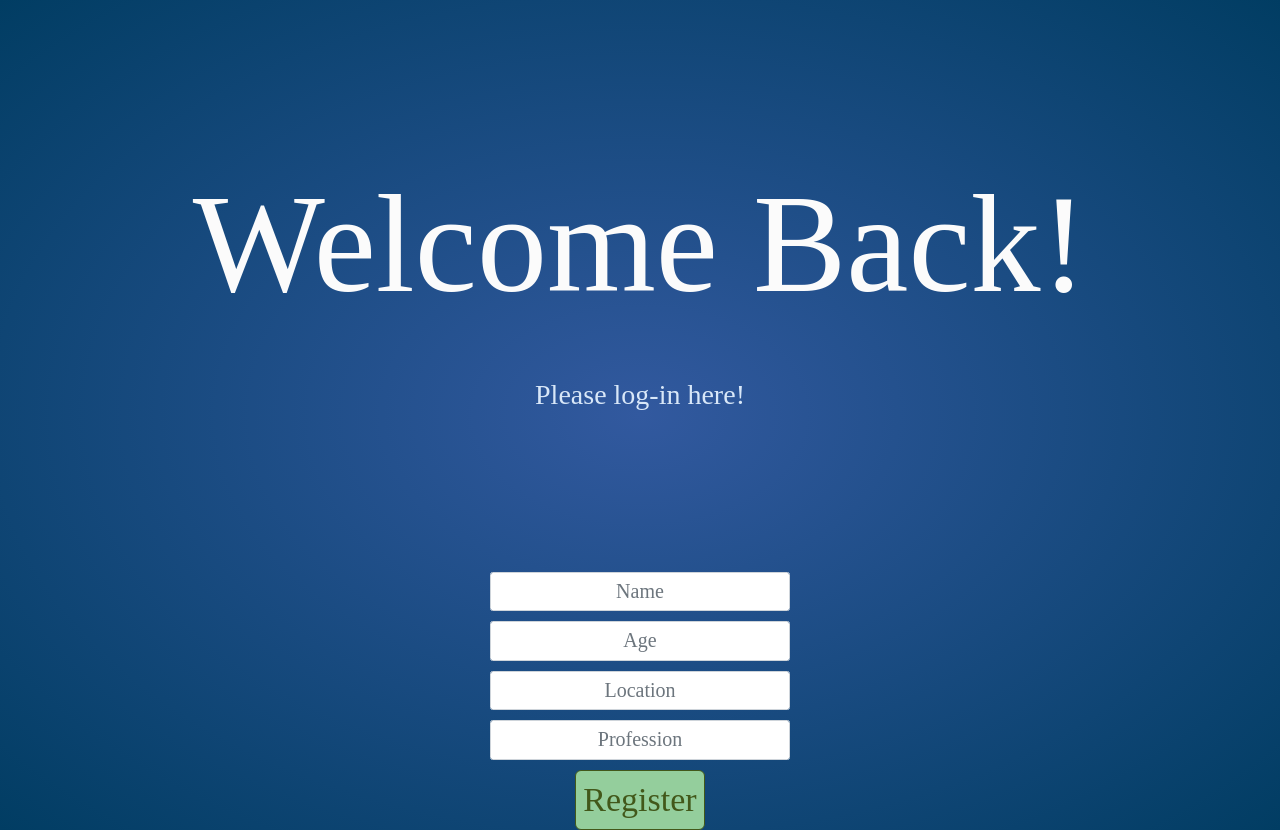
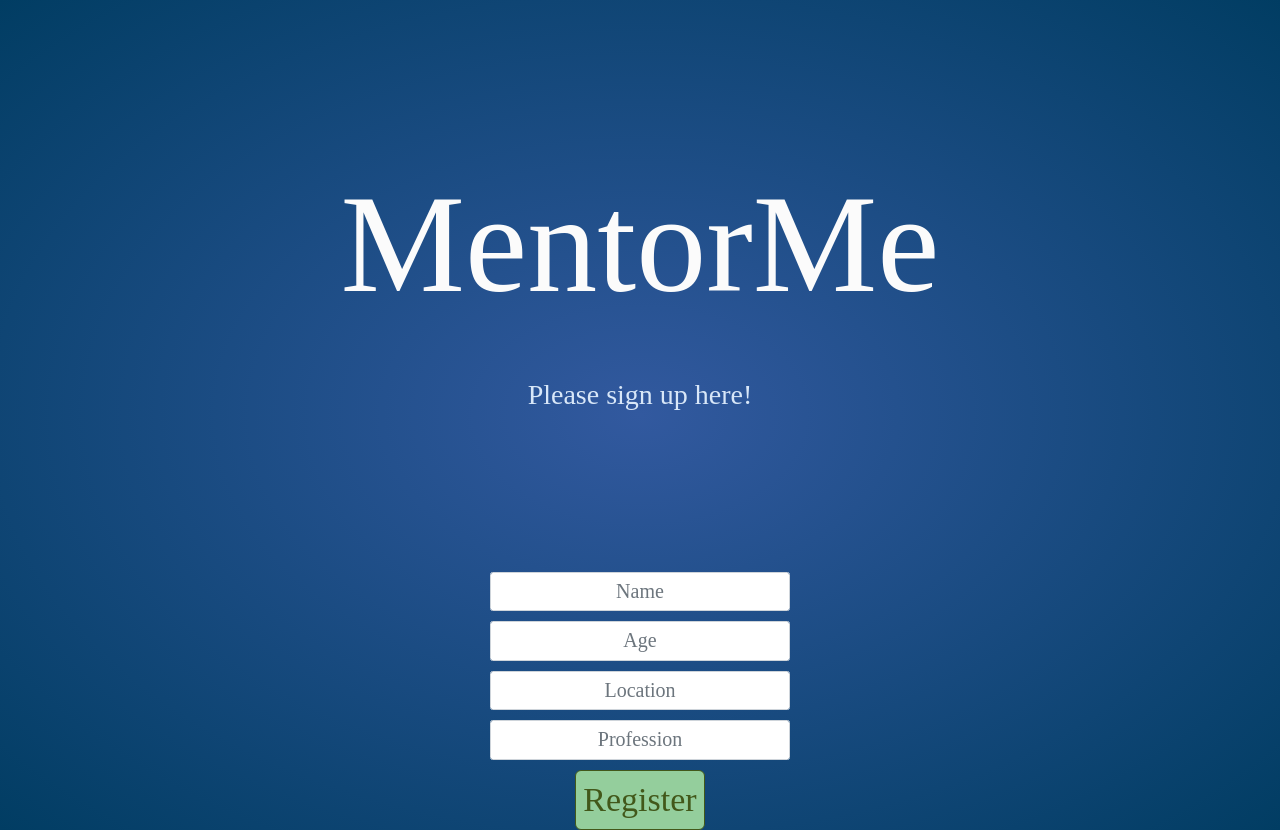
Before and after one commit to patrickly/MentorMe-FE, a React (Create React App) app in the folder mentor-me/: page /signup in a window 1280 px wide. Built offline with nearby package versions, Linux system fonts and the light colour scheme; a web font is replaced by a local one.

Commit message:
did some editing and built a mobile responsive navbar

```diff
--- a/mentor-me/src/App.js
+++ b/mentor-me/src/App.js
@@ -8,7 +8,7 @@ import Profile from './components/Profile/Profile'
 import Login from './components/Login/Login'
 import Signup from './components/SignUp/Signup'
 
-function App() {
+export default function App() {
   return (
     <div className="App">
       <Route
@@ -29,7 +29,5 @@ function App() {
         component={Signup}
       />
     </div>
-  );
+  )
 }
-
-export default App;
--- a/mentor-me/src/components/LandingPage/LandingPage.js
+++ b/mentor-me/src/components/LandingPage/LandingPage.js
@@ -6,7 +6,7 @@ const LandingPage = () => {
     return (
         <div className='landing-wrapper'>
             <Link to='/profile'>
-                <h1>MentorMe</h1>
+                <h1 className='heading'>MentorMe</h1>
             </Link>
 
             <div className='headline'>
--- a/mentor-me/src/components/Login/login.js
+++ b/mentor-me/src/components/Login/login.js
@@ -8,7 +8,7 @@ class Login extends React.Component {
         return (
             <div className='landing-wrapper'>
                 <Link to='/'>
-                    <h1>Welcome Back!</h1>
+                    <h1 className='heading'>MentorMe</h1>
                 </Link>
 
                 <div className='headline'>
--- /dev/null
+++ b/mentor-me/src/components/MenuNav/MenuNav.js
@@ -0,0 +1,51 @@
+import React from 'react';
+import { Link } from 'react-router-dom'
+
+export default class MenuNav extends React.Component {
+    state = {
+        isActive: false
+    }
+    toggle = this.toggle.bind(this)
+    toggle() {
+        this.setState({
+            isActive: !this.state.isActive
+        })
+    }
+    render() {
+        return (
+            <div className='nav-wrapper'>
+                <nav>
+                    <div className={`burger-links${this.state.isActive ? ' logo-center' : ''}`}
+                        isActive={this.state.isActive}
+                        onClick={this.toggle}>
+                        <div className={`burger${this.state.isActive ? ' in-active' : ''}`}
+                            isActive={this.state.isActive}
+                            onClick={this.toggle}>
+                            <div></div>
+                            <div></div>
+                            <div></div>
+                        </div>
+                        <div className='nav-logo'>
+                            <Link to='/'><h3>MentorMe</h3></Link>
+                        </div>
+                    </div>
+                    <div className={`burger2${this.state.isActive ? ' active' : ''}`}
+                        isActive={this.state.isActive}
+                        onClick={this.toggle}>
+                        <div></div>
+                        <div></div>
+                        <div></div>
+                    </div>
+                    <div className={`nav-links${this.state.isActive ? ' active' : ''}`}
+                        isActive={this.state.isActive}
+                        onClick={this.toggle}>
+                        <Link to='/'><div>Home</div></Link>
+                        <Link to='/'><div>Question Feed</div></Link>
+                        <Link to='/'><div>Notifications</div></Link>
+                        <Link to='/'><div>Messages</div></Link>
+                    </div>
+                </nav>
+            </div>
+        )
+    }
+}
--- a/mentor-me/src/components/Profile/Profile.js
+++ b/mentor-me/src/components/Profile/Profile.js
@@ -1,13 +1,12 @@
 import React from 'react';
-import { Link } from 'react-router-dom'
+// import { Link } from 'react-router-dom'
+import MenuNav from '../MenuNav/MenuNav'
 
 const Profile = () => {
     return (
         <div>
             <div>
-                <Link to='/'>
-                    <h2>Header</h2>
-                </Link>
+                <MenuNav />
             </div>
             <div>
                 <p>Profile Image</p>
--- a/mentor-me/src/components/signup/signup.js
+++ b/mentor-me/src/components/signup/signup.js
@@ -8,11 +8,11 @@ class Signup extends React.Component {
         return (
             <div className='landing-wrapper'>
                 <Link to='/'>
-                    <h1>Welcome Back!</h1>
+                    <h1 className='heading'>MentorMe</h1>
                 </Link>
 
                 <div className='headline'>
-                    <h4>Please log-in here!</h4>
+                    <h4>Please sign up here!</h4>
                 </div>
 
                 <Form>
--- a/mentor-me/src/css/index.css
+++ b/mentor-me/src/css/index.css
@@ -17,6 +17,7 @@ html body {
   background: radial-gradient(#32599F, #013D63);
 }
 html body .App {
+  text-align: center;
   margin: 0 auto;
   color: #F2F2F2;
   font-family: 'Amatic SC', cursive;
@@ -65,6 +66,34 @@ html body .App input {
 html body .App Link:hover {
   text-decoration: none;
   color: red;
+}
+html body .App .heading {
+  margin-top: 70px;
+  margin-bottom: 50px;
+  font-size: 6rem;
+  color: #FBFBFB;
+}
+@media (min-width: 470px) {
+  html body .App .heading {
+    font-size: 8rem;
+  }
+}
+@media (min-width: 530px) {
+  html body .App .heading {
+    font-size: 10rem;
+  }
+}
+@media (min-width: 800px) {
+  html body .App .heading {
+    margin-top: 120px;
+    font-size: 12rem;
+  }
+}
+@media (min-width: 900px) {
+  html body .App .heading {
+    margin-top: 160px;
+    font-size: 14rem;
+  }
 }
 html body .App .green-btn {
   color: #42581A;
@@ -202,38 +231,88 @@ html body .App .red-btn:hover {
     margin-left: 0;
   }
 }
-.landing-wrapper {
-  text-align: center;
+.nav-wrapper nav {
+  display: flex;
+  justify-content: space-around;
+  flex-direction: row-reverse;
+  background: #013D63;
 }
-.landing-wrapper h1 {
-  margin-top: 70px;
-  margin-bottom: 50px;
-  font-size: 6rem;
-  color: #FBFBFB;
-  -webkit-animation: header-animation 0.65s linear;
-  animation: header-animation 0.65s linear;
-}
-@media (min-width: 470px) {
-  .landing-wrapper h1 {
-    font-size: 8rem;
+@media (max-width: 500px) {
+  .nav-wrapper nav {
+    flex-direction: column;
+  }
+  .nav-wrapper nav .burger-links {
+    display: flex;
+    flex-direction: row;
+    justify-content: space-between;
   }
 }
-@media (min-width: 530px) {
-  .landing-wrapper h1 {
-    font-size: 10rem;
+@media (min-width: 1000px) {
+  .nav-wrapper nav {
+    justify-content: space-between;
   }
 }
-@media (min-width: 800px) {
-  .landing-wrapper h1 {
-    margin-top: 120px;
-    font-size: 12rem;
+.nav-wrapper nav .burger {
+  display: none;
+  margin: 10px;
+}
+@media (max-width: 500px) {
+  .nav-wrapper nav .burger {
+    display: block;
   }
 }
-@media (min-width: 900px) {
-  .landing-wrapper h1 {
-    margin-top: 160px;
-    font-size: 14rem;
+.nav-wrapper nav .burger div {
+  width: 25px;
+  height: 3px;
+  background-color: #FBFBFB;
+  margin: 5px 0;
+}
+.nav-wrapper nav .burger2 {
+  display: none;
+  margin: 0 auto;
+}
+.nav-wrapper nav .burger2 div {
+  width: 200px;
+  height: 1px;
+  background-color: #FBFBFB;
+  margin: 5px 0;
+}
+.nav-wrapper nav .nav-links {
+  display: flex;
+}
+.nav-wrapper nav .nav-links div {
+  font-size: 2rem;
+  padding: 10px 15px;
+  color: #FBFBFB;
+  text-decoration: none;
+}
+.nav-wrapper nav .nav-links div:hover {
+  color: #B2CEF1;
+  background: #1E62B9;
+}
+@media (max-width: 500px) {
+  .nav-wrapper nav .nav-links {
+    flex-direction: column;
+    display: none;
   }
+}
+.nav-wrapper nav .nav-logo h3 {
+  padding: 10px 10px;
+  font-size: 3rem;
+  color: #FBFBFB;
+}
+.nav-wrapper nav .nav-logo h3:hover {
+  text-decoration: none;
+  background: #1E62B9;
+}
+.nav-wrapper nav .in-active {
+  display: none;
+}
+.nav-wrapper nav .active {
+  display: block;
+}
+.nav-wrapper nav .logo-center {
+  justify-content: center;
 }
 .landing-wrapper h4 {
   color: #D8E7F8;
--- a/mentor-me/src/less/global.less
+++ b/mentor-me/src/less/global.less
@@ -7,6 +7,7 @@ html {
         // background: @DBG_5;
         background: radial-gradient(@DBL_4, @DBL_1);
         .App {
+            text-align: center;
             margin: 0 auto;
             color: @LBG_3;
             font-family: 'Amatic SC', cursive;
@@ -45,6 +46,26 @@ html {
                 &:hover {
                     text-decoration: none;
                     color: red;
+                }
+            }
+            .heading {
+                margin-top: 70px;
+                margin-bottom: 50px;
+                font-size: 6rem;
+                color: @LBG_2;
+                @media (min-width: 470px) {
+                    font-size: 8rem;
+                }
+                @media (min-width: 530px) {
+                    font-size: 10rem;
+                }
+                @media (min-width: 800px) {
+                    margin-top: 120px;
+                    font-size: 12rem;
+                }
+                @media (min-width: 900px) {
+                    margin-top: 160px;
+                    font-size: 14rem;
                 }
             }
             .green-btn {
--- a/mentor-me/src/less/landing.less
+++ b/mentor-me/src/less/landing.less
@@ -1,27 +1,4 @@
 .landing-wrapper {
-    text-align: center;
-    h1 {
-        margin-top: 70px;
-        margin-bottom: 50px;
-        font-size: 6rem;
-        color: @LBG_2;
-        -webkit-animation: header-animation 0.65s linear;
-                animation: header-animation 0.65s linear;
-        @media (min-width: 470px) {
-            font-size: 8rem;
-        }
-        @media (min-width: 530px) {
-            font-size: 10rem;
-        }
-        @media (min-width: 800px) {
-            margin-top: 120px;
-            font-size: 12rem;
-        }
-        @media (min-width: 900px) {
-            margin-top: 160px;
-            font-size: 14rem;
-        }
-    }
     h4 {
         color: @LBL_2;
         font-size: 2rem;
--- /dev/null
+++ b/package.json
@@ -0,0 +1,5 @@
+{
+  "dependencies": {
+    "react-bootstrap": "^1.0.0-beta.9"
+  }
+}
```
Also changed, not shown: mentor-me/src/less/nav.less (+79 -0 lines), 1 other file (tests, documents, lock files or other folders).
